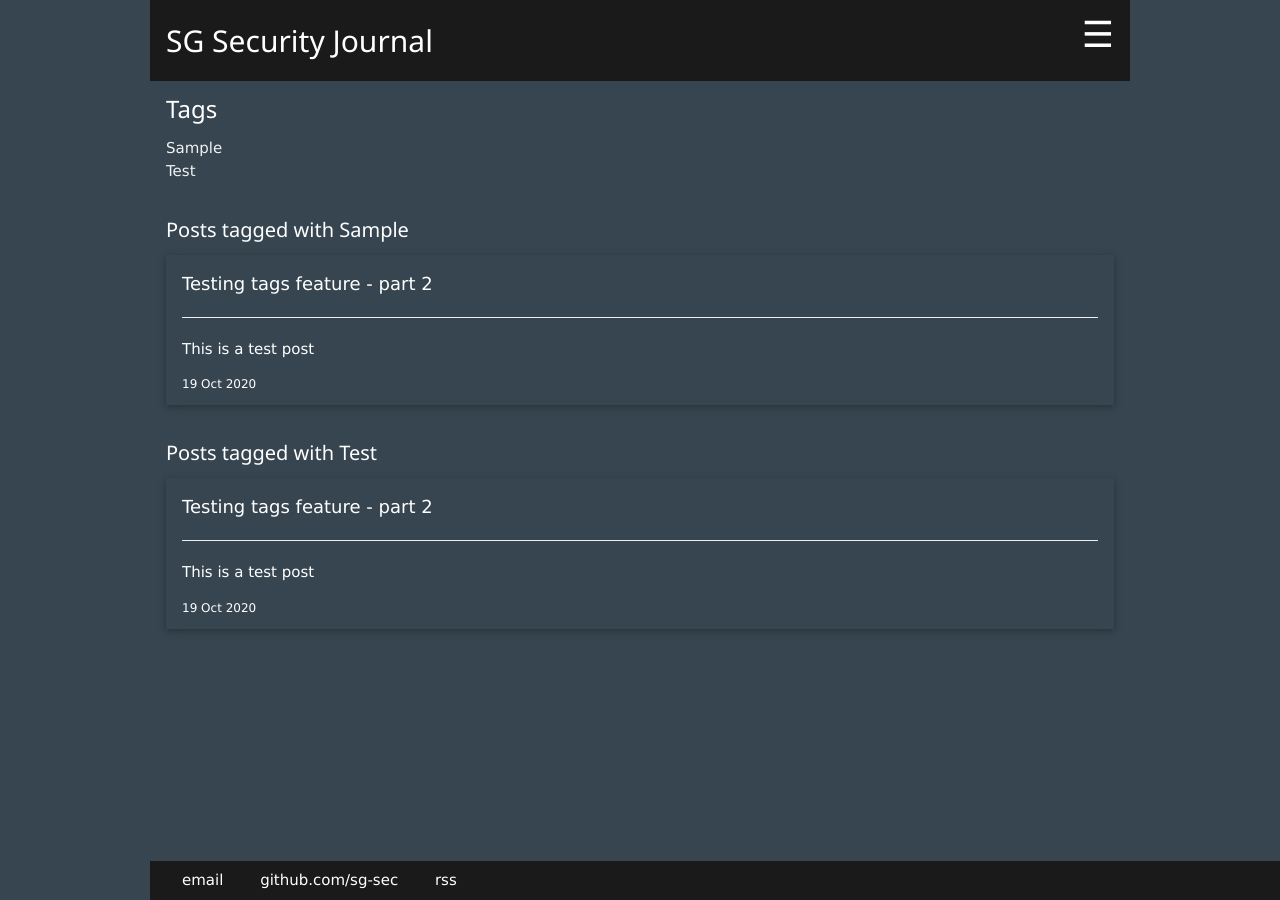
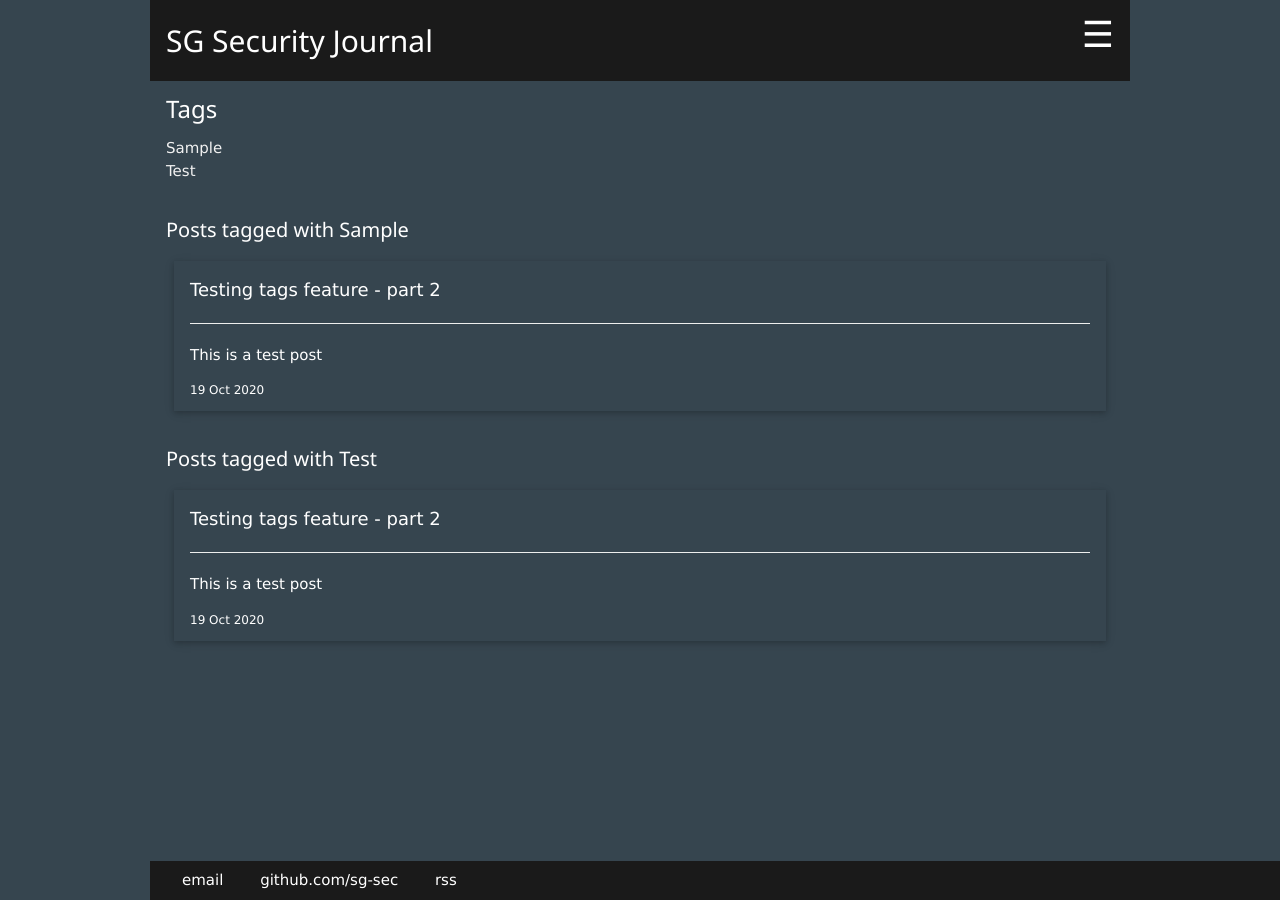
Before and after one commit to sg-sec/sg-sec.github.io, a Jekyll site: the page built from blog/tags.html, in a window 1280 px wide. Built offline with Jekyll 4.4.1, drawn with Linux system fonts in a browser that asks for light colours.

Commit message:
Update tags.html

```diff
--- a/blog/tags.html
+++ b/blog/tags.html
@@ -11,8 +11,10 @@ title: SG SecOps Journal
 <br>
 {% for tag in sorted_tags %}
     <h4 id="{{ tag[0] }}">Posts tagged with {{ tag[0] }}</h4>
+    <div class="w3-row-padding w3-margin-top">
     {% for post in tag[1] %}
         {% include postlistitem.html %}
         <br>
     {% endfor %}
+    </div>
 {% endfor %}
```
